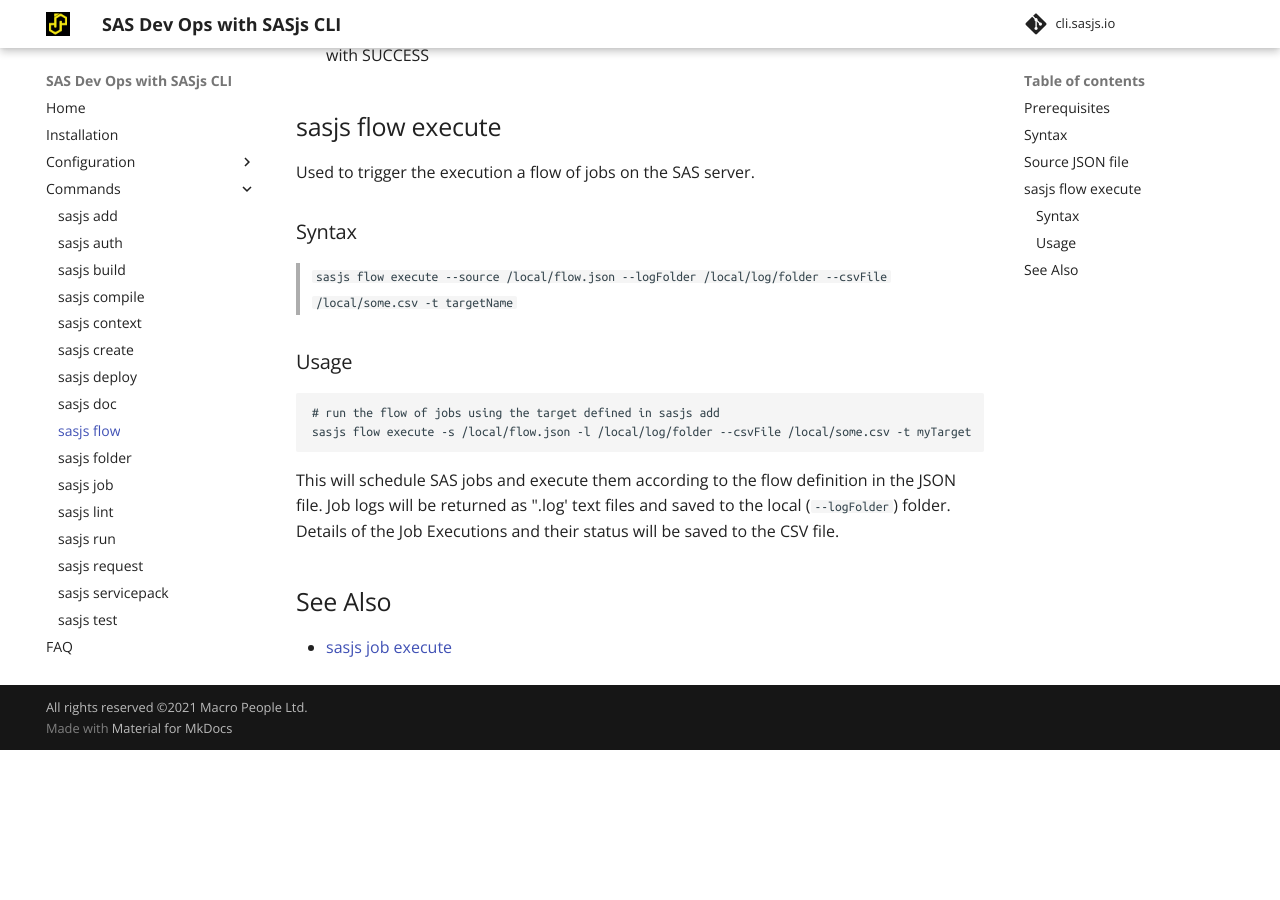
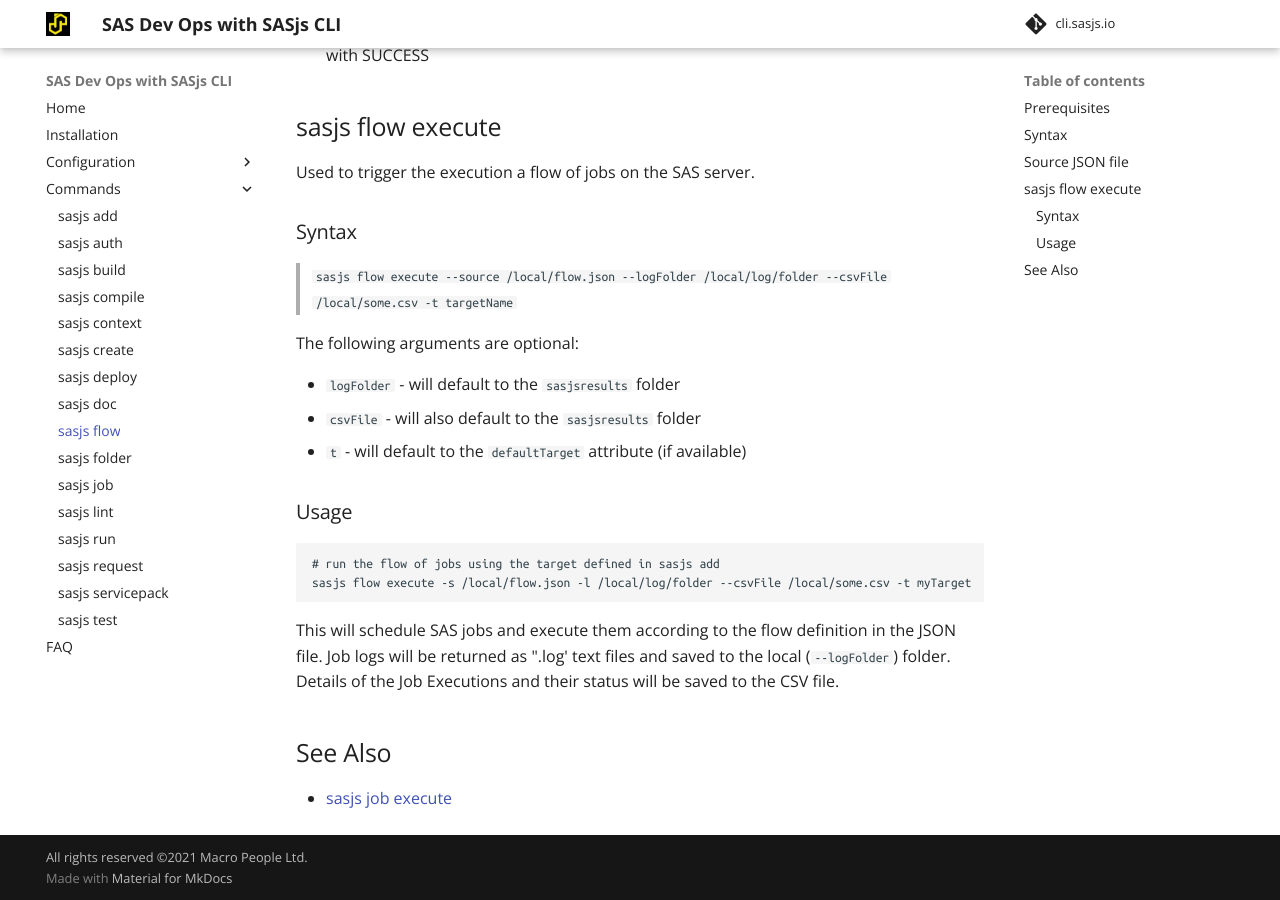
Before and after one commit to sasjs/cli.sasjs.io, an MkDocs documentation site: the page built from docs/flow.md, in a window 1280 px wide and 900 px high, scrolled down 2650 px. Built offline with MkDocs 1.6.1 and Material for MkDocs 9.7.7, drawn with Linux system fonts in a browser that asks for light colours; before the commit the page ends 3400 px from its top, so only the background shows below that.

Commit message:
Update flow.md

````diff
--- a/docs/flow.md
+++ b/docs/flow.md
@@ -124,6 +124,12 @@
 
 > `sasjs flow execute --source /local/flow.json --logFolder /local/log/folder --csvFile /local/some.csv -t targetName`
 
+The following arguments are optional:
+
+* `logFolder` - will default to the `sasjsresults` folder
+* `csvFile` - will also default to the `sasjsresults` folder
+* `t` - will default to the `defaultTarget` attribute (if available)
+
 ### Usage
 
 ```
````
